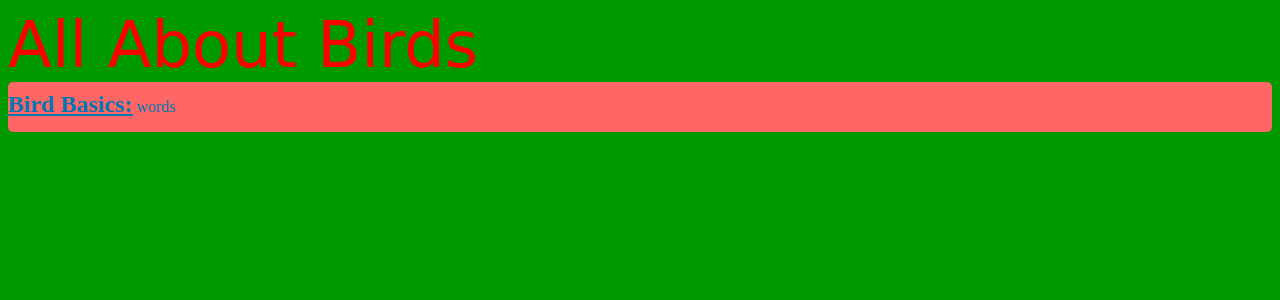
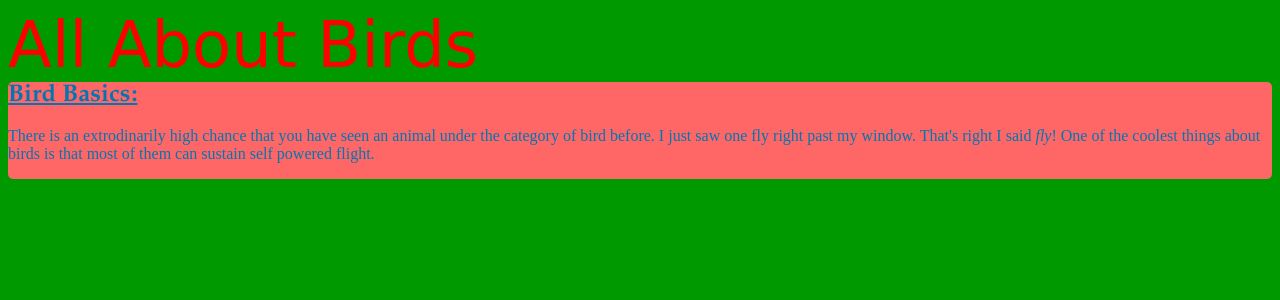
Before and after one commit to mgoldberg/StaticHTML2, a PHP site: page / in a window 1280 px wide. Shown: the top 300 px of the page. Run offline with PHP 8.4, Linux system fonts and the light colour scheme.

Commit message:
content and italics

```diff
--- a/index.html
+++ b/index.html
@@ -14,7 +14,7 @@
 		<div>
 			<a id = "title1">Bird Basics:</a>
 			<p>
-				words
+				There is an extrodinarily high chance that you have seen an animal under the category of bird before.  I just saw one fly right past my window.  That's right I said <text id = "stressed"> fly</text>!  One of the coolest things about birds is that most of them can sustain self powered flight.
 			</p>
 		</div>
 	</body>
--- a/stylesheet.css
+++ b/stylesheet.css
@@ -25,4 +25,9 @@
 	font-size: 1.5em;
 	font-weight: bold;
 	text-decoration: underline;
+	font-family: "Palatino Linotype", "Book Antiqua", Palatino, serif;
 }
+
+#stressed{
+	font-style: italic;
+}
```
